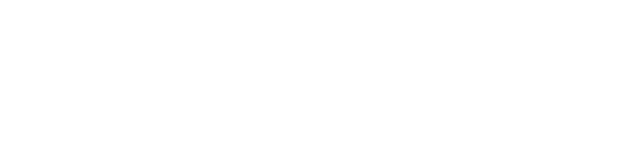
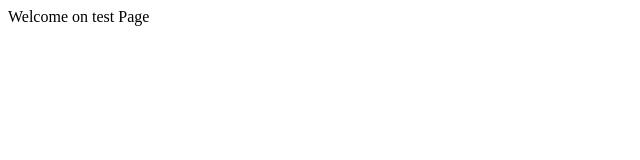
Before and after one commit to sebashotte/Test, a plain HTML site: page site/index.html in a window 1280 px wide. Shown: the whole page, without its empty margins (0-640 px from the left). Drawn offline with Linux system fonts and the light colour scheme.

Commit message:
edit index page set new message

```diff
--- a/site/index.html
+++ b/site/index.html
@@ -5,6 +5,9 @@
 </head>
 
 <body>
+<div>
+	Welcome on test Page
+</div>
 </body>
 
 </html>
```
